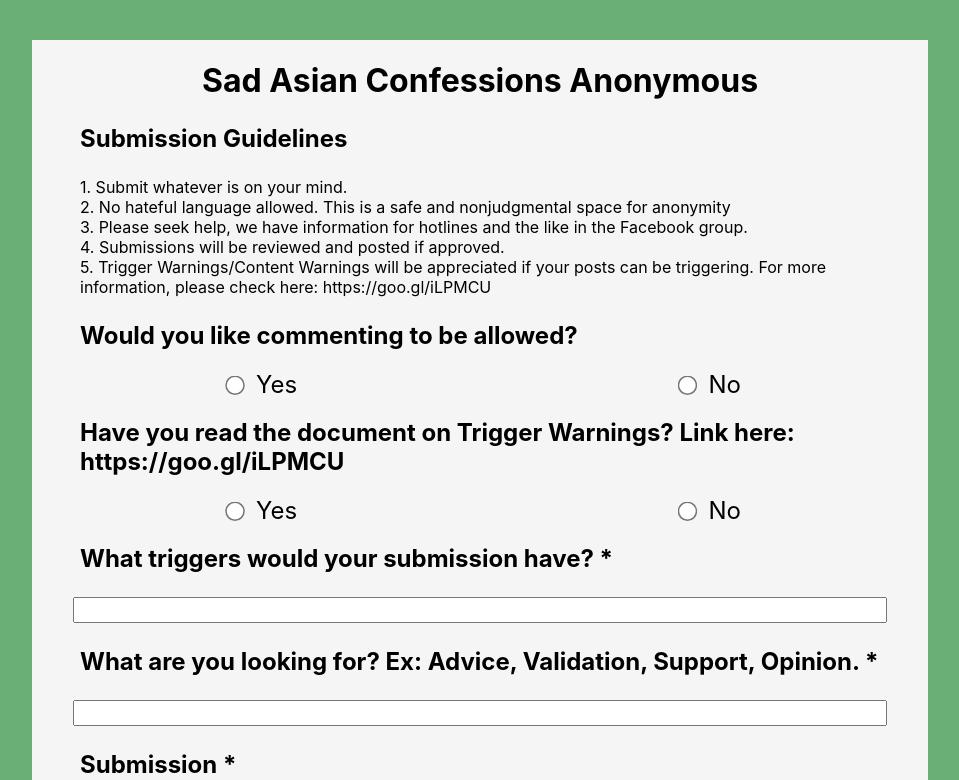
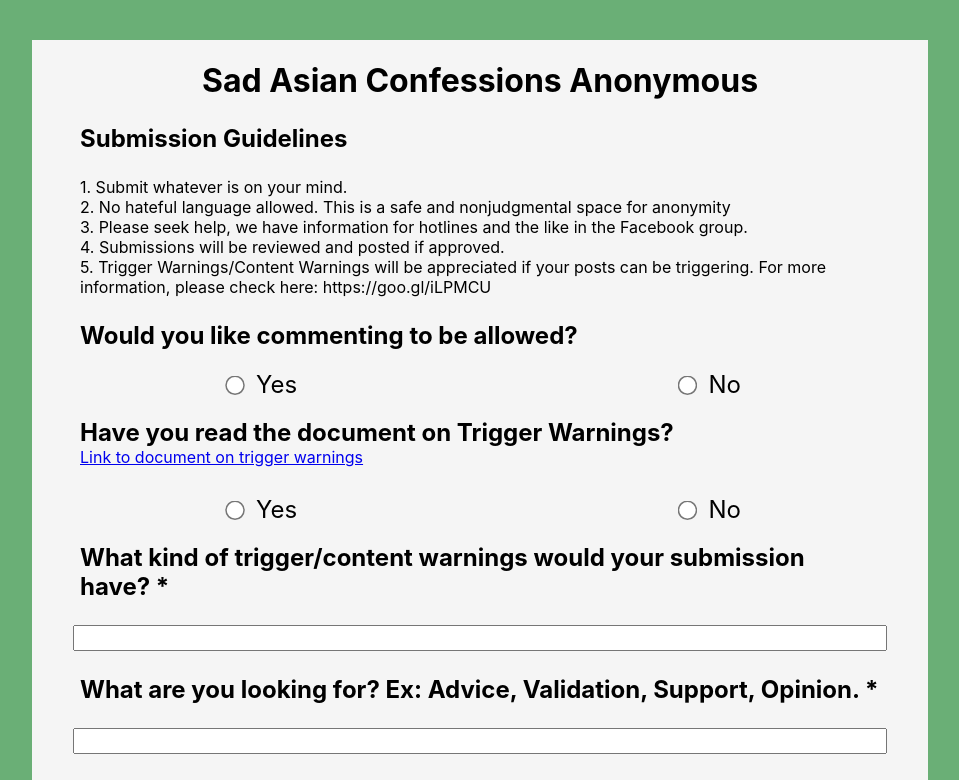
Before and after one commit to jcee-io/samhs-confessions, a React (Create React App) app: page / in a window 1280 px wide. Shown: the top 780 px of the page, without its empty margins (160-1119 px from the left). Built offline with nearby package versions, Linux system fonts and the light colour scheme.

Commit message:
styling and wording fixes

```diff
--- a/src/FormPage.js
+++ b/src/FormPage.js
@@ -66,15 +66,15 @@ class FormPage extends PureComponent {
           <div className="tw-docs">
             <h2>
               Have you read the document on Trigger Warnings?
-              Link here: https://goo.gl/iLPMCU
             </h2>
+            <a href="https://goo.gl/iLPMCU" target="_blank">Link to document on trigger warnings</a>
             <div onChange={this.handleTWDocs} className="radio-button-container">
               <span><input value="yes" type="radio" name="read-tw" /> Yes</span>
               <span><input value="no" type="radio" name="read-tw" /> No</span>
             </div>
           </div>
           <div className="tw-types">
-            <h2>What triggers would your submission have? *</h2>
+            <h2>What kind of trigger/content warnings would your submission have? *</h2>
             <input onChange={this.handleTriggers} className="text-input" />
           </div>
           <div className="motive-text">
--- a/src/style/FormPage.css
+++ b/src/style/FormPage.css
@@ -18,7 +18,8 @@
 }
 
 .form-container h2,
-.form-container p {
+.form-container p,
+.form-container .tw-docs {
   text-align: left;
 }
 
@@ -29,6 +30,14 @@
   margin: 1em 3em;
 }
 
+.form-container .tw-docs h2 {
+  margin-bottom: 0;
+}
+.form-container a {
+  margin-left: 3em;
+}
+
+
 .form-container textarea {
   resize: none;
   width: 90%;
@@ -37,6 +46,10 @@
 .form-container .radio-button-container {
   display: flex;
   justify-content: space-around;
+}
+
+.form-container .tw-docs .radio-button-container {
+    margin-top: 2em;
 }
 
 .form-container .radio-button-container span {
```
